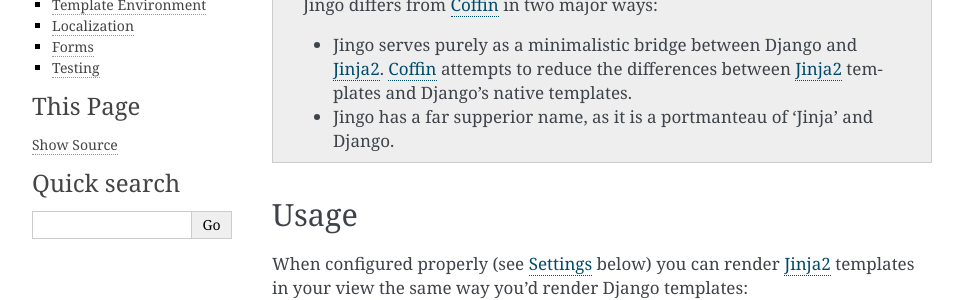
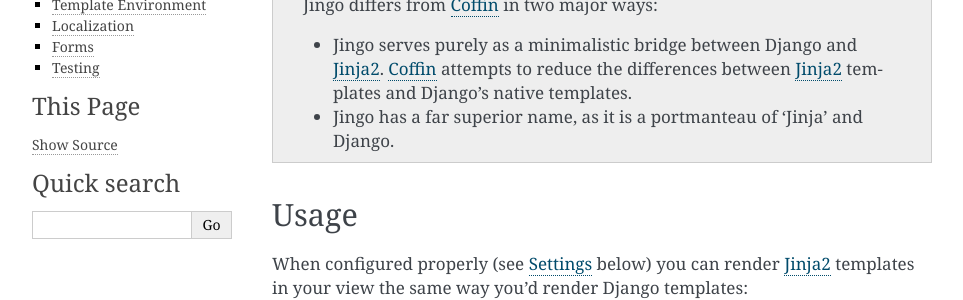
Before and after one commit to jbalogh/jingo, a Sphinx documentation site: the page built from docs/index.rst, in a window 1280 px wide and 900 px high. Shown: the part 249-549 px from the top of the window, without its empty margins (148-1111 px from the left). Built offline with Sphinx 7.4.7, drawn with Linux system fonts in a browser that asks for light colours.

Commit message:
Fix a typo.

```diff
--- a/README.rst
+++ b/README.rst
@@ -19,7 +19,7 @@
       Coffin_ attempts to reduce the differences between Jinja2_ templates
       and Django's native templates.
 
-    * Jingo has a far supperior name, as it is a portmanteau of 'Jinja' and
+    * Jingo has a far superior name, as it is a portmanteau of 'Jinja' and
       Django.
 
     .. _Coffin: https://github.com/coffin/coffin/
--- a/docs/index.rst
+++ b/docs/index.rst
@@ -15,7 +15,7 @@
       Coffin_ attempts to reduce the differences between Jinja2_ templates
       and Django's native templates.
 
-    * Jingo has a far supperior name, as it is a portmanteau of 'Jinja' and
+    * Jingo has a far superior name, as it is a portmanteau of 'Jinja' and
       Django.
 
     .. _Coffin: https://github.com/coffin/coffin/
```
